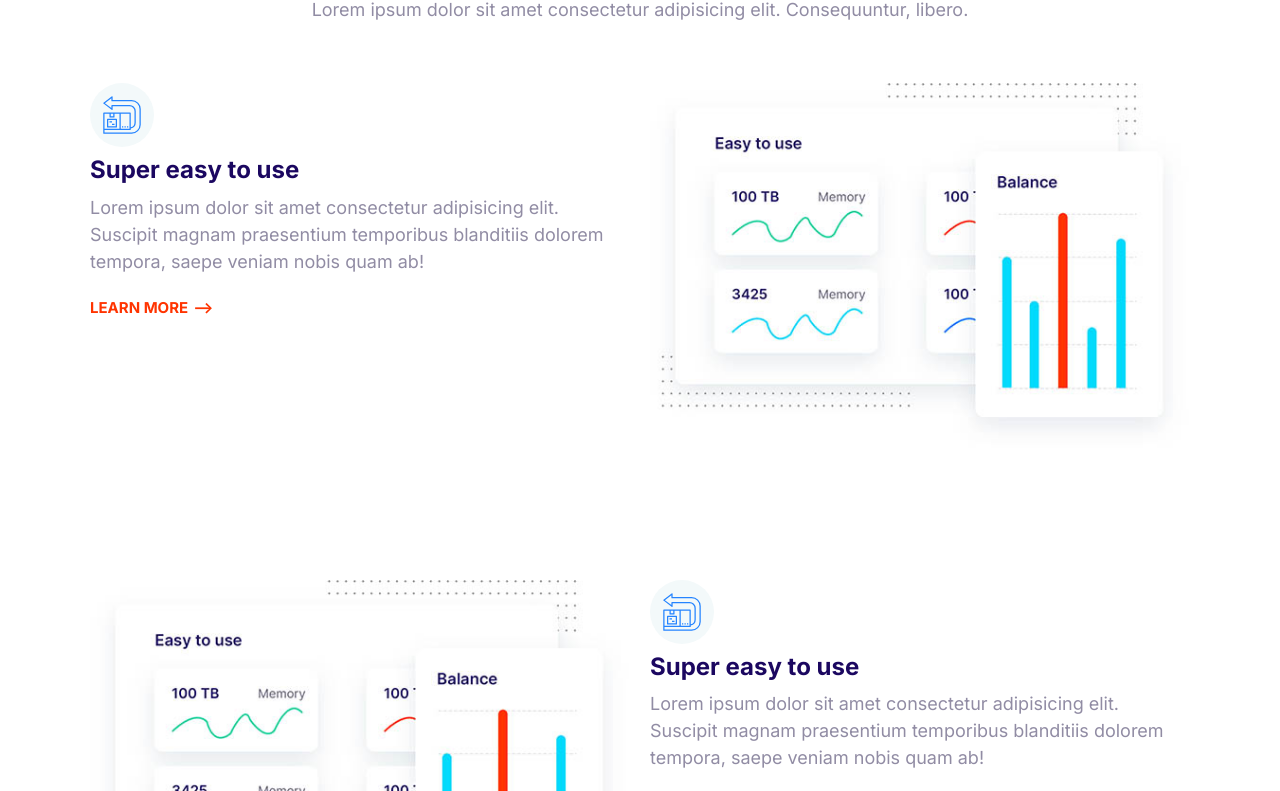
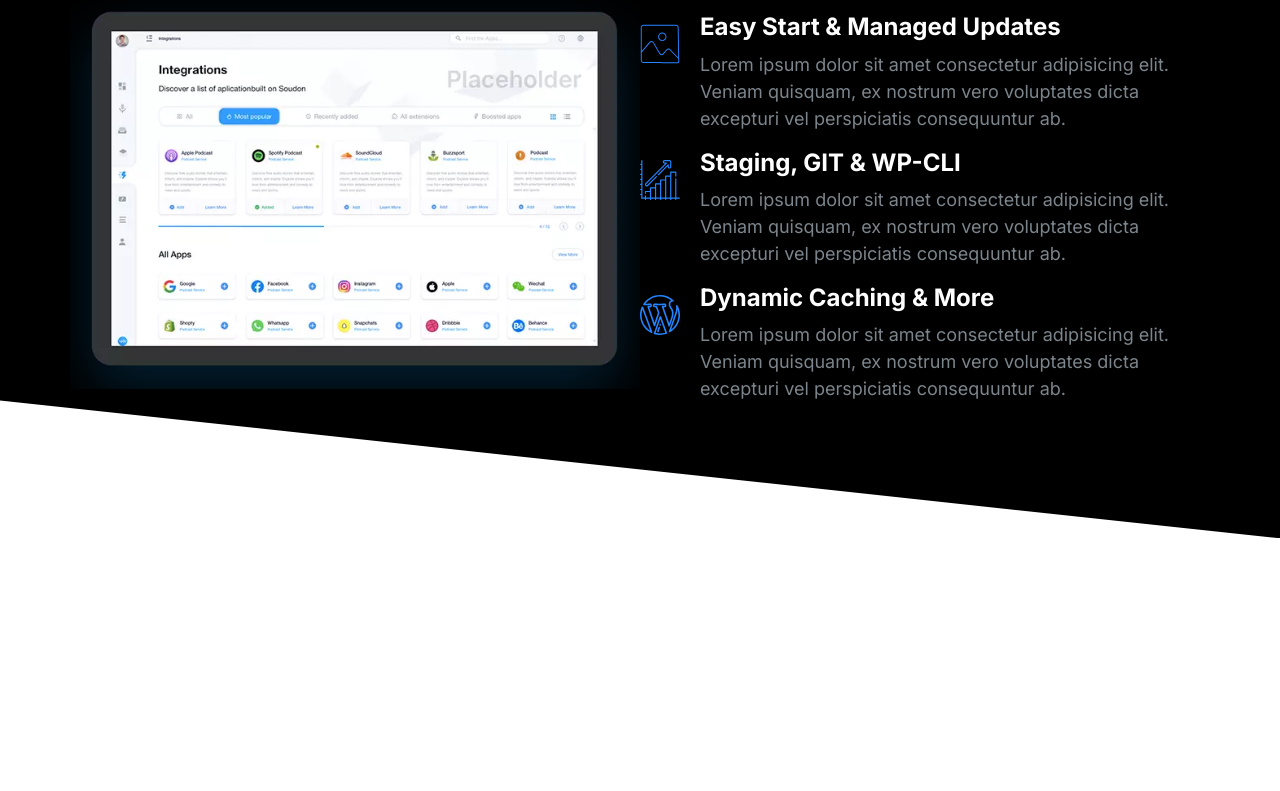
Before and after one commit to BalogunofAfrica/moshifed, a plain HTML site: page index.html in a window 1280 px wide. Shown: the part 151-942 px from the top of the page. After the commit the page ends 800 px from the top, so only its background shows below. Drawn offline with Linux system fonts and the light colour scheme.

Commit message:
Add showcase component

```diff
--- a/css/styles.css
+++ b/css/styles.css
@@ -131,7 +131,6 @@ a {
 
 /* Lists */
 .list {
-  color: var(--color-heading);
   list-style: none;
   padding-left: 0;
 }
@@ -607,6 +606,12 @@ a {
   color: #7b858b;
 }
 
+.block--dark h1,
+.block--dark h2,
+.block--dark h3 {
+  color: #fff;
+}
+
 .block--dark .block__heading {
   color: #fff;
 }
@@ -772,3 +777,23 @@ a {
     order: 2;
   }
 }
+
+/* Showcase Block */
+.block-showcase__image > img {
+  width: 100%;
+}
+
+@media screen and (min-width: 768px) {
+  .block-showcase .grid {
+    grid-template-columns: 50% 50%;
+  }
+
+  .block-showcase__image {
+    justify-self: end;
+  }
+
+  /* .block-showcase__image > img {
+    width: auto;
+    max-width: 700px;
+  } */
+}
--- a/index.html
+++ b/index.html
@@ -15,69 +15,78 @@
     <link rel="stylesheet" href="css/styles.css" />
   </head>
   <body>
-    <section class="block container">
+    <section class="block block--dark block--skewed-right block-showcase">
       <header class="block__header">
-        <h2>Host on the cloud to keep growing</h2>
-        <p>
-          Lorem ipsum dolor sit amet consectetur adipisicing elit. Consequuntur,
-          libero.
-        </p>
+        <h2>User-friendly Control Panel</h2>
       </header>
-      <article class="grid grid--cols-2 feature">
-        <div class="feature__content">
-          <span class="icon-container">
-            <svg class="icon icon--primary">
-              <use xlink:href="images/sprite.svg#easy"></use>
-            </svg>
-          </span>
-          <h3 class="feature__heading">Super easy to use</h3>
-          <p>
-            Lorem ipsum dolor sit amet consectetur adipisicing elit. Suscipit
-            magnam praesentium temporibus blanditiis dolorem tempora, saepe
-            veniam nobis quam ab!
-          </p>
-          <a href="#" class="link-arrow">Learn more</a>
-        </div>
-        <picture>
+      <div class="container grid grid--cols-2">
+        <picture class="block-showcase__image">
           <source
-            type="image/jpg"
-            srcset="images/easy.jpg 1x, images/easy@2x.jpg 2x"
+            type="image/webp"
+            srcset="images/ipad.webp 1x, images/ipad@2x.webp 2x"
           />
           <source
-            type="image/webp"
-            srcset="images/easy.webp 1x, images/easy@2x.webp 2x"
+            type="image/png"
+            srcset="images/ipad.png 1x, images/ipad@2x.png 2x"
           />
-          <img class="feature__image" src="images/easy@2x.jpg" alt="" />
+          <img src="images/ipad.png" alt="" />
         </picture>
-      </article>
-      <article class="grid grid--cols-2 feature">
-        <div class="feature__content">
-          <span class="icon-container">
-            <svg class="icon icon--primary">
-              <use xlink:href="images/sprite.svg#easy"></use>
-            </svg>
-          </span>
-          <h3 class="feature__heading">Super easy to use</h3>
-          <p>
-            Lorem ipsum dolor sit amet consectetur adipisicing elit. Suscipit
-            magnam praesentium temporibus blanditiis dolorem tempora, saepe
-            veniam nobis quam ab!
-          </p>
-          <a href="#" class="link-arrow">Learn more</a>
-        </div>
-        <picture>
-          <source
-            type="image/jpg"
-            srcset="images/easy.jpg 1x, images/easy@2x.jpg 2x"
-          />
-          <source
-            type="image/webp"
-            srcset="images/easy.webp 1x, images/easy@2x.webp 2x"
-          />
-          <img class="feature__image" src="images/easy@2x.jpg" alt="" />
-        </picture>
-      </article>
+        <ul class="list">
+          <li>
+            <div class="media">
+              <div class="media__image">
+                <svg class="icon icon--primary">
+                  <use xlink:href="images/sprite.svg#snap"></use>
+                </svg>
+              </div>
+              <div class="media__body">
+                <h3 class="media__title">Easy Start & Managed Updates</h3>
+                <p>
+                  Lorem ipsum dolor sit amet consectetur adipisicing elit.
+                  Veniam quisquam, ex nostrum vero voluptates dicta excepturi
+                  vel perspiciatis consequuntur ab.
+                </p>
+              </div>
+            </div>
+          </li>
+          <li>
+            <div class="media">
+              <div class="media__image">
+                <svg class="icon icon--primary">
+                  <use xlink:href="images/sprite.svg#growth"></use>
+                </svg>
+              </div>
+              <div class="media__body">
+                <h3 class="media__title">Staging, GIT & WP-CLI</h3>
+                <p>
+                  Lorem ipsum dolor sit amet consectetur adipisicing elit.
+                  Veniam quisquam, ex nostrum vero voluptates dicta excepturi
+                  vel perspiciatis consequuntur ab.
+                </p>
+              </div>
+            </div>
+          </li>
+          <li>
+            <div class="media">
+              <div class="media__image">
+                <svg class="icon icon--primary">
+                  <use xlink:href="images/sprite.svg#wordpress"></use>
+                </svg>
+              </div>
+              <div class="media__body">
+                <h3 class="media__title">Dynamic Caching & More</h3>
+                <p>
+                  Lorem ipsum dolor sit amet consectetur adipisicing elit.
+                  Veniam quisquam, ex nostrum vero voluptates dicta excepturi
+                  vel perspiciatis consequuntur ab.
+                </p>
+              </div>
+            </div>
+          </li>
+        </ul>
+      </div>
     </section>
+
     <script src="js/main.js"></script>
   </body>
 </html>
```
Also changed, not shown: components/showcase-block.html (added, +71 -0 lines), images/ipad.png (added), images/ipad.webp (added), images/ipad@2x.png (added), images/ipad@2x.webp (added).
